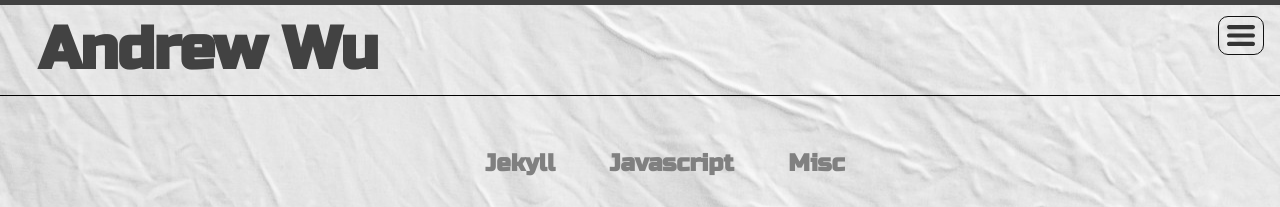
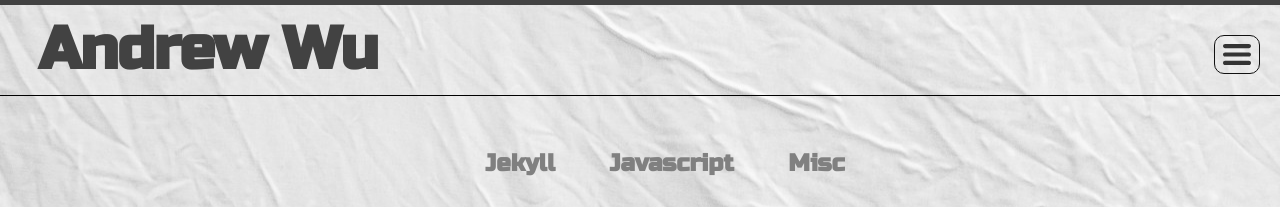
Before and after one commit to thepartof/thepartof.github.io, a Jekyll site: the page built from index.html, in a window 1280 px wide. Shown: the top 207 px of the page. Built offline with Jekyll 4.4.1, drawn with Linux system fonts in a browser that asks for light colours.

Commit message:
Update _layout.scss

```diff
--- a/_sass/_layout.scss
+++ b/_sass/_layout.scss
@@ -36,12 +36,13 @@
 
 .site-nav {
     position: fixed; z-index: 999;
-    top: 16px;
-    right: 16px;
+    top: 35px;
+    right: 20px;
     border: 1px solid;
     border-radius: 10px;
 
     @include media-query($on-palm){
+        top: 15px;
         right: 5px;
     }
 
```
